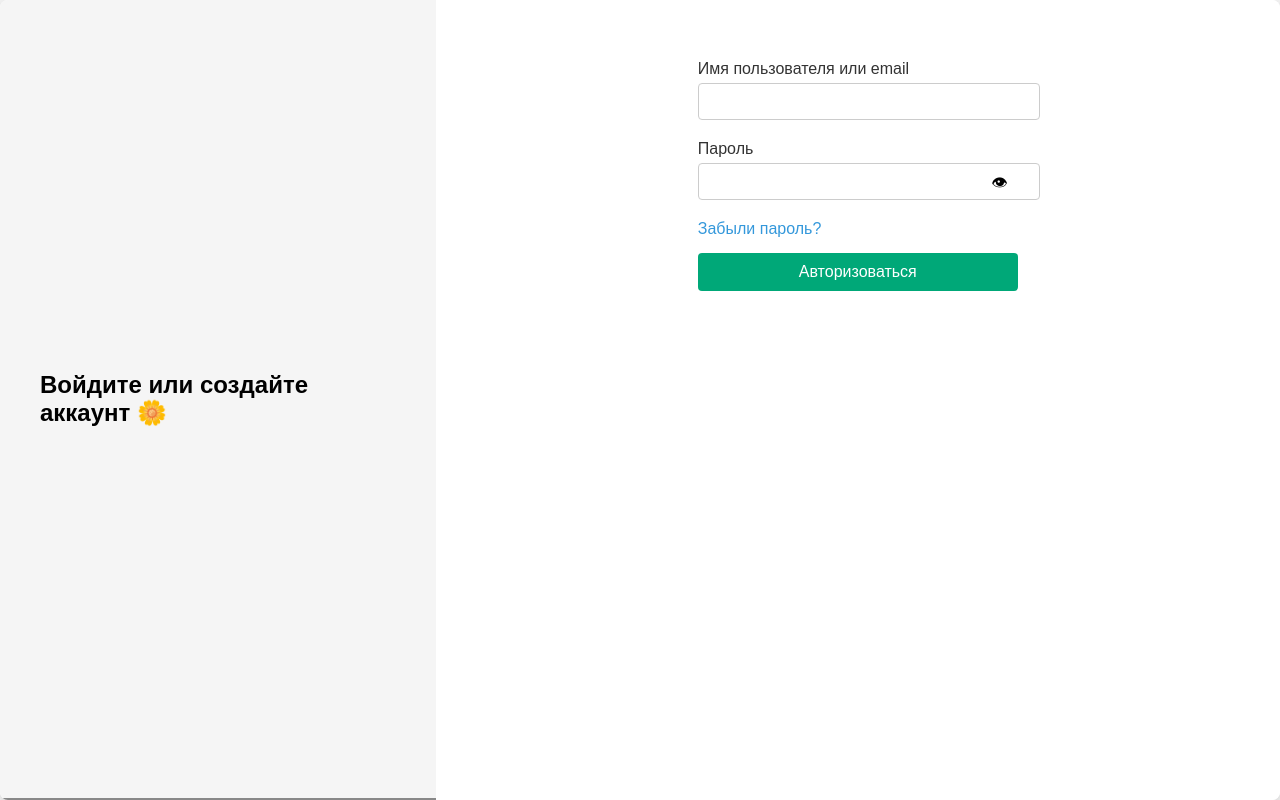
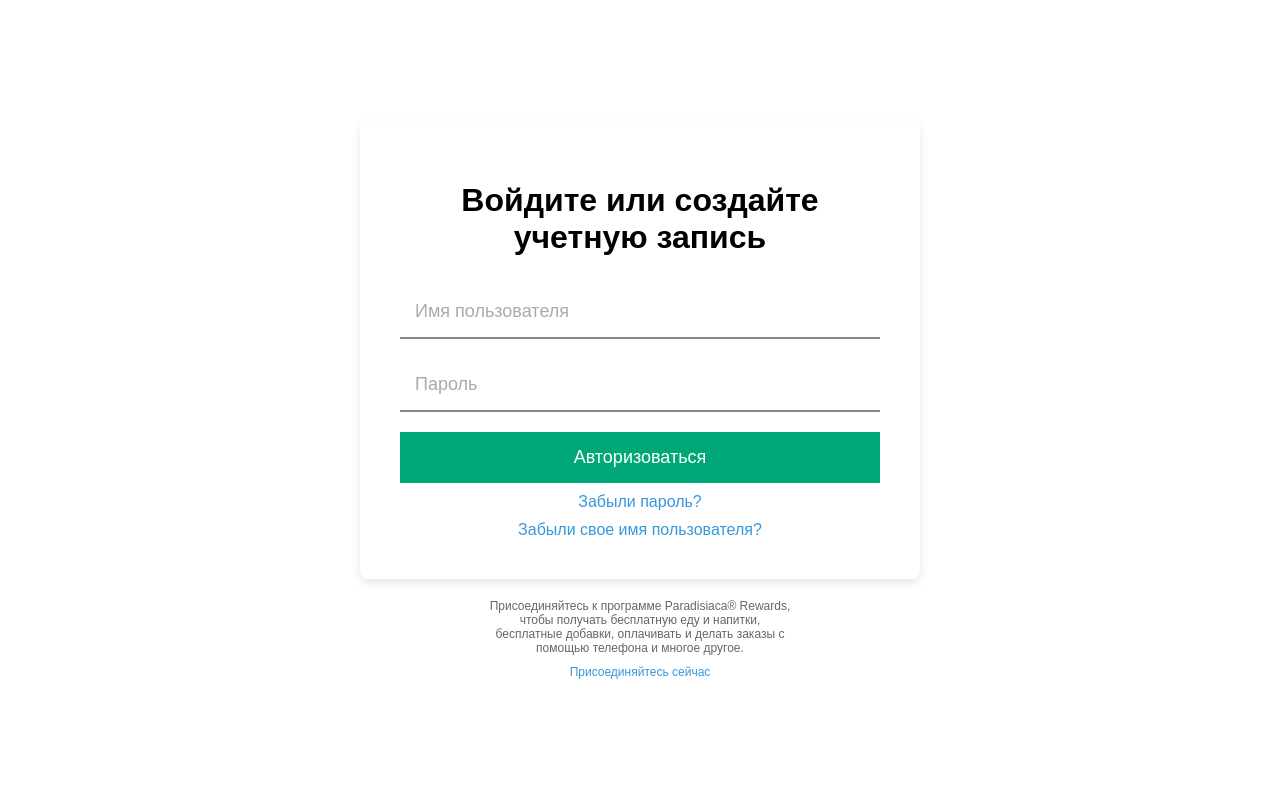
Before and after one commit to J0muty/Caffetteria_Paradisiaca, a Django app: page /login/ in a window 1280 px wide. Run offline with Django 5.2, Linux system fonts and the light colour scheme.

Commit message:
update reg, log and fixed problems

```diff
--- a/Coffee/Coffee/urls.py
+++ b/Coffee/Coffee/urls.py
@@ -16,6 +16,7 @@ Including another URLconf
 """
 from django.contrib import admin
 from django.urls import path, include
+from django.contrib.auth.urls import urlpatterns as auth_urls
 
 urlpatterns = [
     path('admin/', admin.site.urls),
--- a/Coffee/main/templates/main/registration/login.html
+++ b/Coffee/main/templates/main/registration/login.html
@@ -1,40 +1,142 @@
 <!DOCTYPE html>
-{% load static %}
 <html lang="en">
 <head>
     <meta charset="UTF-8">
     <meta name="viewport" content="width=device-width, initial-scale=1.0">
-    <title>Войти или создать аккаунт</title>
-    <link rel="stylesheet" href="{% static 'main/styles_login.css' %}">
-    <link rel="stylesheet" href="https://cdnjs.cloudflare.com/ajax/libs/font-awesome/6.0.0/css/all.min.css">
+    <title>Вход</title>
+    <style>
+        body {
+            margin: 0;
+            font-family: Arial, sans-serif;
+            display: flex;
+            justify-content: center;
+            align-items: center;
+            flex-direction: column; /* Добавлено для вертикального выравнивания */
+            height: 100vh;
+            background-color: #ffffff;
+        }
+
+        .container {
+            width: 90%;
+            max-width: 480px;
+            background: #fff;
+            border-radius: 8px;
+            box-shadow: 0 4px 8px rgba(0, 0, 0, 0.1);
+            padding: 40px;
+            display: flex;
+            flex-direction: column;
+            text-align: center;
+        }
+
+        .login-form {
+            width: 100%;
+            display: flex;
+            flex-direction: column;
+            margin: auto;
+        }
+
+        .welcome-text {
+            margin-bottom: 20px;
+        }
+
+        .welcome-text h1 {
+            font-size: 32px;
+            margin-bottom: 10px;
+            color: #000;
+        }
+
+        .form-group {
+            margin-bottom: 20px;
+            text-align: left;
+        }
+
+        input[type="text"],
+        input[type="password"] {
+            width: 100%;
+            padding: 15px;
+            font-size: 18px;
+            border: none;
+            border-bottom: 2px solid #888;
+            transition: border-color 0.3s;
+            box-sizing: border-box;
+        }
+
+        input[type="text"]:focus,
+        input[type="password"]:focus {
+            border-bottom-color: #00a878;
+            outline: none;
+        }
+
+        input::placeholder {
+            color: #aaa;
+            opacity: 1;
+        }
+
+        button {
+            width: 100%;
+            padding: 15px;
+            background-color: #00a878;
+            color: #ffffff;
+            border: none;
+            cursor: pointer;
+            font-size: 18px;
+            transition: background-color 0.3s;
+        }
+
+        button:hover {
+            background-color: #007b5e;
+        }
+
+        a {
+            color: #3498db;
+            text-decoration: none;
+            margin-top: 10px;
+            display: inline-block;
+        }
+
+        a:hover {
+            text-decoration: underline;
+        }
+
+        .rewards-text {
+            margin-top: 20px;
+            font-size: 12px;
+            color: #666;
+            text-align: center;
+            max-width: 480px;
+        }
+
+        .rewards-text a {
+            font-size: 12px;
+            color: #3498db;
+            text-decoration: none;
+        }
+
+        .rewards-text a:hover {
+            text-decoration: underline;
+        }
+    </style>
 </head>
 <body>
     <div class="container">
-        <div class="left">
-            <p>Войдите или создайте аккаунт <span>🌼</span></p>
+        <div class="welcome-text">
+            <h1>Войдите или создайте учетную запись</h1>
         </div>
-        <div class="right">
         <form class="login-form" method="post">
-                {% csrf_token %}
             <div class="form-group">
-                    <label for="username">Имя пользователя или email</label>
-                    <input type="text" id="username" name="username" required>
-                </div>
-
-                <div class="form-group">
-                    <label for="password">Пароль</label>
-                    <div class="password-wrapper">
-                        <input type="password" id="password" name="password" required>
-                        <span class="show-password">👁</span>
-                    </div>
+                <input type="text" id="username" name="username" placeholder="Имя пользователя" required>
             </div>
             <div class="form-group">
+                <input type="password" id="password" name="password" placeholder="Пароль" required>
+            </div>
+            <button type="submit">Авторизоваться</button>
             <a href="#">Забыли пароль?</a>
-                </div>
-                {{ form.errors }}
-                <button type="submit" class="login-button">Авторизоваться</button>
+            <a href="#" style="margin-top: 10px;">Забыли свое имя пользователя?</a>
         </form>
     </div>
+    <div class="rewards-text">
+        Присоединяйтесь к программе Paradisiaca® Rewards,</br> чтобы получать бесплатную еду и напитки, </br>бесплатные добавки, оплачивать и делать заказы с</br> помощью телефона и многое другое.
+        </br><a href="/register">Присоединяйтесь сейчас</a>
     </div>
 </body>
 </html>
```
Also changed, not shown: Coffee/main/static/main/styles_register.css (deleted, +0 -80 lines), Coffee/main/templates/main/registration/register.html (+116 -14 lines). Lines whose indentation alone changed are shown as unchanged.
